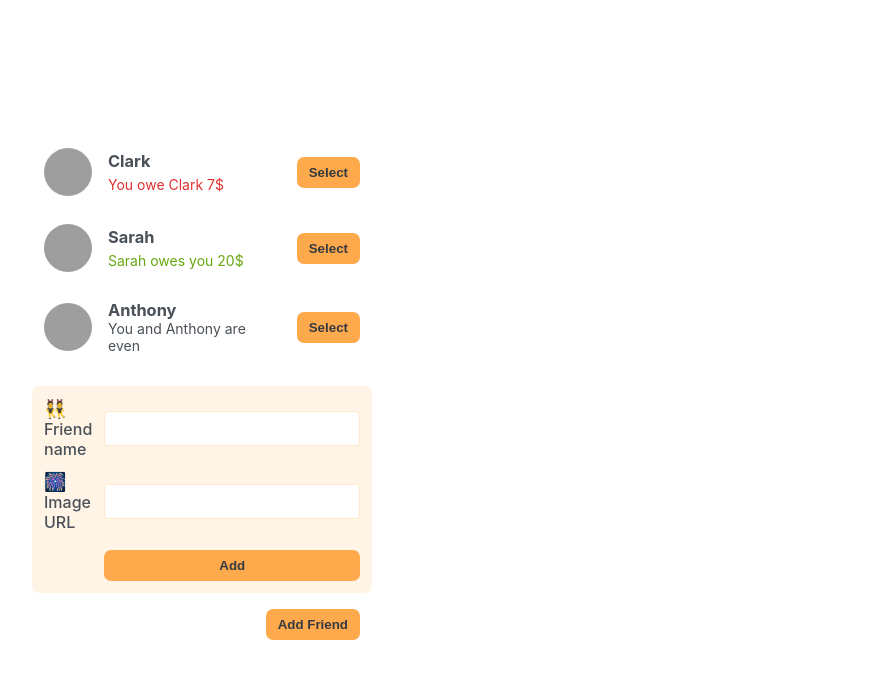
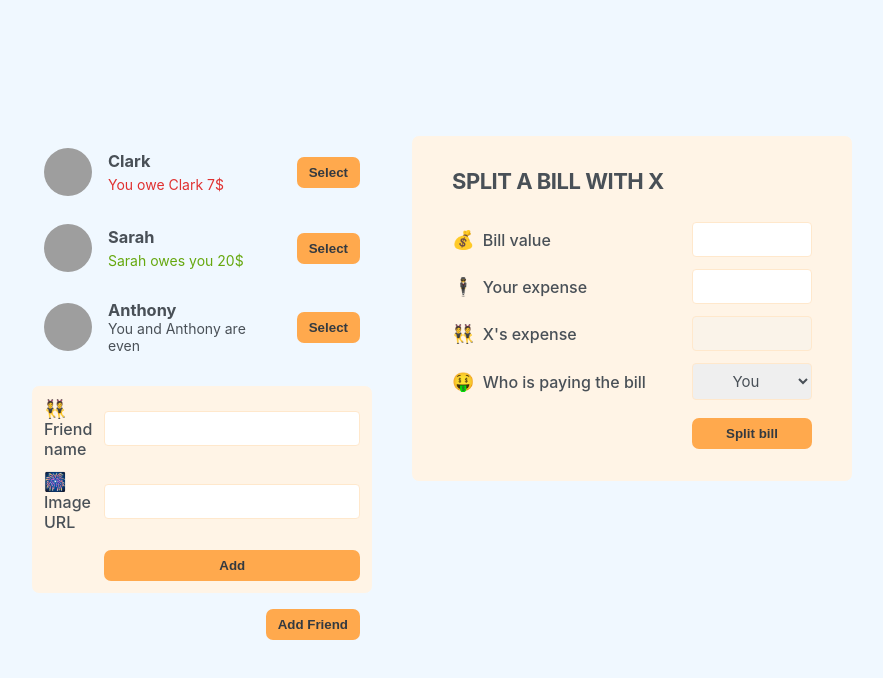
Before and after one commit to platisam/Eat_N_Split, a React (Create React App) app: page / in a window 1280 px wide. Shown: the top 678 px of the page, without its empty margins (198-1081 px from the left). Built offline with nearby package versions, Linux system fonts and the light colour scheme; grey boxes are pictures that could not be loaded.

Commit message:
added FormSplitBill component

```diff
--- a/src/App.js
+++ b/src/App.js
@@ -27,6 +27,8 @@
         <FormAddFriend />
         <Button>Add Friend</Button>
       </div>
+
+      <FormSplitBill />
     </div>
   );
 }
@@ -82,3 +84,28 @@
     </form>
   );
 }
+
+function FormSplitBill() {
+  return (
+    <form className="form-split-bill">
+      <h2>Split a bill with X</h2>
+
+      <label>💰 Bill value</label>
+      <input type="text" />
+
+      <label>🕴️ Your expense</label>
+      <input type="text" />
+
+      <label>👯 X's expense</label>
+      <input type="text" disabled />
+
+      <label>🤑 Who is paying the bill</label>
+      <select>
+        <option value="user">You</option>
+        <option value="friend">X</option>
+      </select>
+
+      <Button>Split bill</Button>
+    </form>
+  );
+}
--- a/src/index.css
+++ b/src/index.css
@@ -12,6 +12,7 @@
 }
 
 html {
+  background-color: aliceblue;
   font-size: 62.5%;
   font-family: -apple-system, BlinkMacSystemFont, "Segoe UI", Roboto, Oxygen,
     Ubuntu, Cantarell, "Open Sans", "Helvetica Neue", sans-serif;
```
